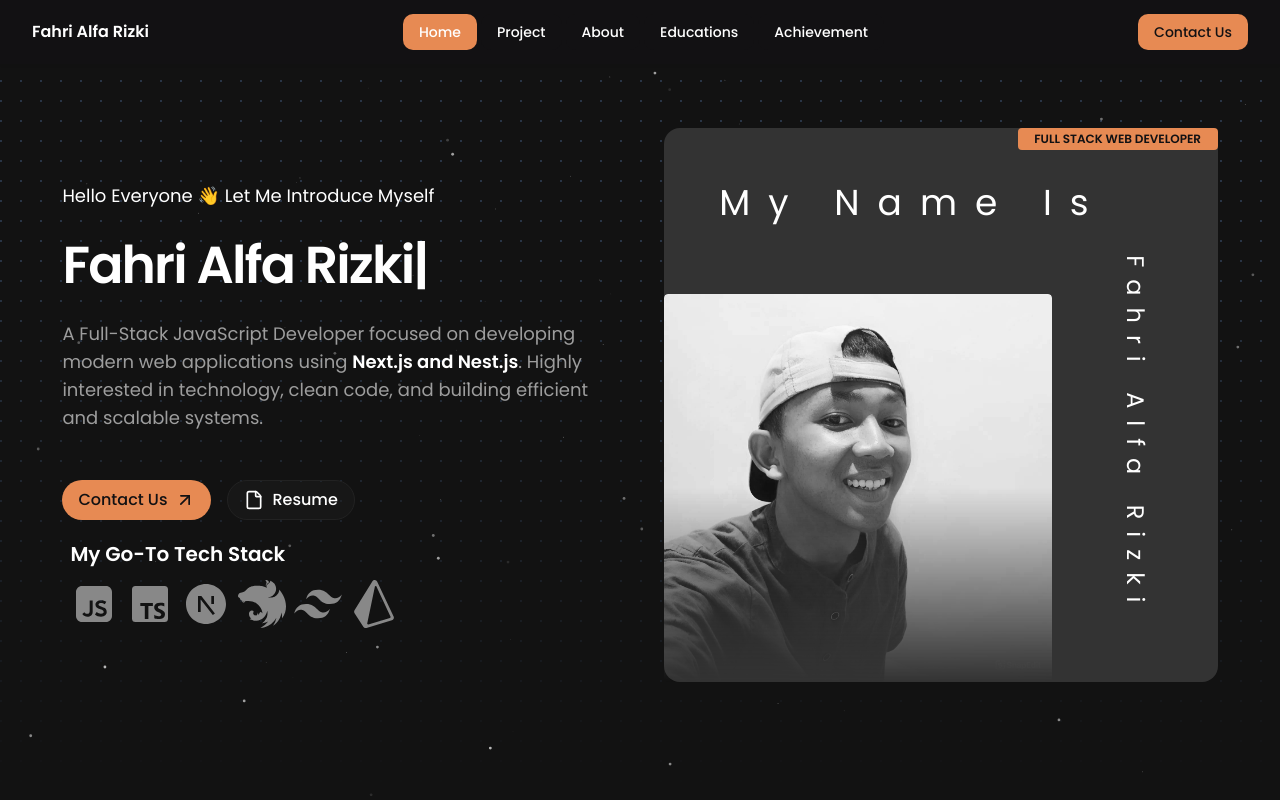
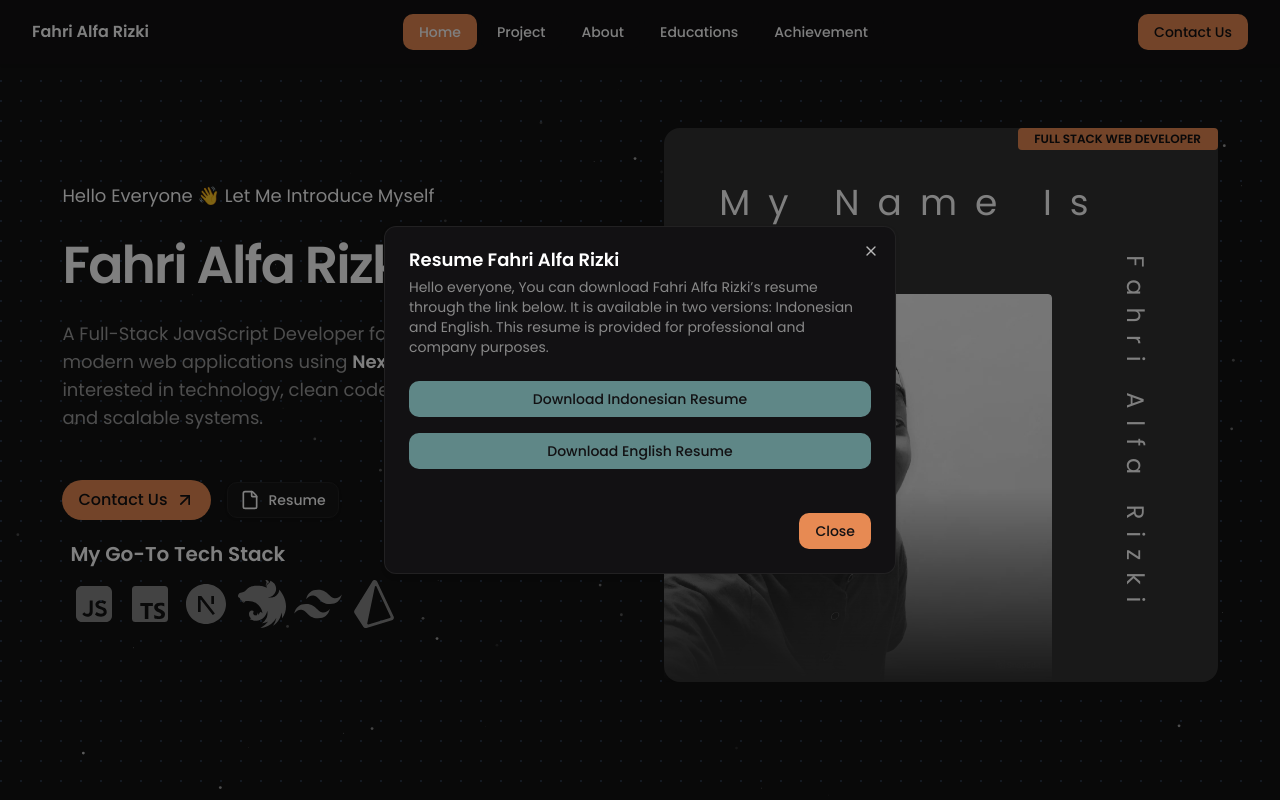
Before and after one commit to fahrialfarizki12/web-portofolio, a Next.js app: page / in a window 1280 px wide. Both pictures are taken after a click on the button "Resume". Shown: the top 800 px of the page. Built offline with nearby package versions, Linux system fonts and the light colour scheme.

Commit message:
final pt2

```diff
--- a/components/hero.tsx
+++ b/components/hero.tsx
@@ -11,6 +11,17 @@ import { BackgroundPattern } from "./background-grid";
 import { Badge } from "./ui/badge";
 import { RiJavascriptFill } from "react-icons/ri";
 import { RiTailwindCssFill } from "react-icons/ri";
+import {
+  Dialog,
+  DialogClose,
+  DialogContent,
+  DialogDescription,
+  DialogFooter,
+  DialogHeader,
+  DialogTitle,
+  DialogTrigger,
+} from "@/components/ui/dialog";
+import Link from "next/link";
 export default function Hero() {
   return (
     <>
@@ -41,13 +52,57 @@ export default function Hero() {
               <Button className="rounded-full text-base" size="lg">
                 Contact Us <ArrowUpRight className="h-5! w-5!" />
               </Button>
-              <Button
-                className="rounded-full text-base shadow-none"
-                size="lg"
-                variant="outline"
-              >
-                <File className="h-5! w-5!" /> Resume
-              </Button>
+              <Dialog>
+                <DialogTrigger asChild>
+                  <Button variant={"outline"}>
+                    <File className="h-5! w-5!" /> Resume
+                  </Button>
+                </DialogTrigger>
+                <DialogContent className="border-accent/50 text-left bg-background">
+                  <DialogHeader>
+                    <DialogTitle>Resume Fahri Alfa Rizki</DialogTitle>
+                    <DialogDescription className="text-left">
+                      Hello everyone, You can download Fahri Alfa Rizki’s resume
+                      through the link below. It is available in two versions:
+                      Indonesian and English. This resume is provided for
+                      professional and company purposes.
+                    </DialogDescription>
+                  </DialogHeader>
+                  <div className="no-scrollbar text-sm -mx-4 max-h-[50vh] overflow-y-auto px-4">
+                    <Button
+                      asChild
+                      variant={"secondary"}
+                      className="w-full my-2"
+                    >
+                      <a
+                        href="/cv/CV-FAHRI-ALFA-RIZKI-ID.pdf"
+                        download="CV-FAHRI-ALFA-RIZKI-ID.pdf"
+                        onClick={() => window.location.reload()}
+                      >
+                        Download Indonesian Resume
+                      </a>
+                    </Button>
+                    <Button
+                      asChild
+                      variant={"secondary"}
+                      className="w-full my-2"
+                    >
+                      <a
+                        href="/cv/CV-FAHRI-ALFA-RIZKI-EN.pdf"
+                        download="CV-FAHRI-ALFA-RIZKI-EN.pdf"
+                        onClick={() => window.location.reload()}
+                      >
+                        Download English Resume
+                      </a>
+                    </Button>
+                  </div>
+                  <DialogFooter>
+                    <DialogClose asChild>
+                      <Button className="mt-5">Close</Button>
+                    </DialogClose>
+                  </DialogFooter>
+                </DialogContent>
+              </Dialog>
             </div>
             <div className="mt-5 px-2">
               <h1 className="text-xl font-semibold mb-3">
```
Also changed, not shown: 2 other files (tests, documents, lock files or other folders).
